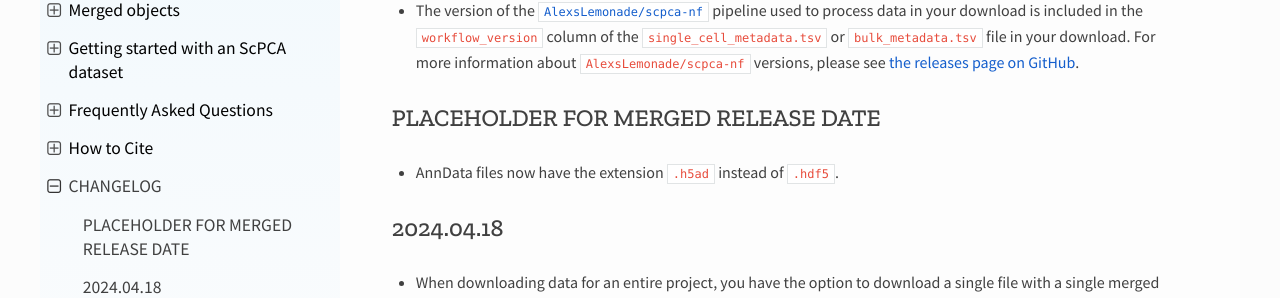
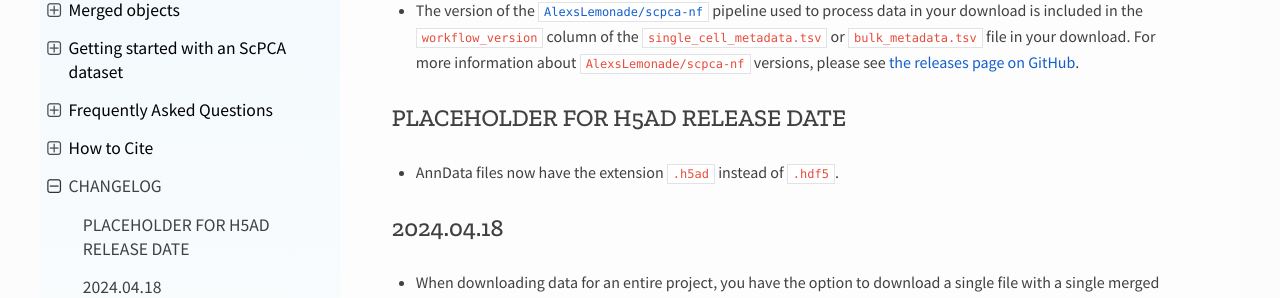
Before and after one commit to DongzeHE/scpca-docs, a Sphinx documentation site: the page built from docs/CHANGELOG.md, in a window 1280 px wide and 900 px high. Shown: the part 360-658 px from the top of the window. Built offline with Sphinx 7.4.7 and the Read the Docs theme 2.0.0, drawn with Linux system fonts in a browser that asks for light colours.

Commit message:
Update CHANGELOG.md
I realized that while the bullet point text required for #294 was present, the header was mistakenly not updated properly, so here I am doing that.

```diff
--- a/docs/CHANGELOG.md
+++ b/docs/CHANGELOG.md
@@ -12,7 +12,7 @@ For more information about `AlexsLemonade/scpca-nf` versions, please see [the re
 <!-- PUT THE NEW CHANGELOG ENTRY RIGHT BELOW THIS -->
 <!-------------------------------------------------->
 
-## PLACEHOLDER FOR MERGED RELEASE DATE
+## PLACEHOLDER FOR H5AD RELEASE DATE
 
 * AnnData files now have the extension `.h5ad` instead of `.hdf5`.
 
```
